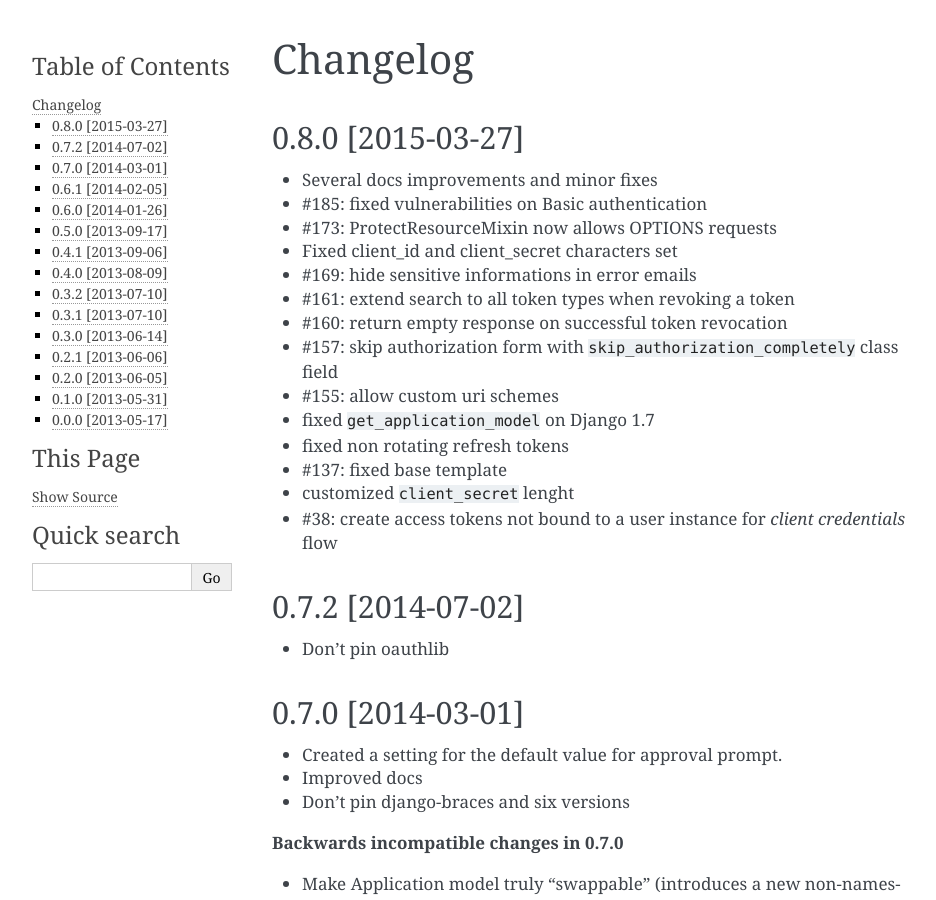
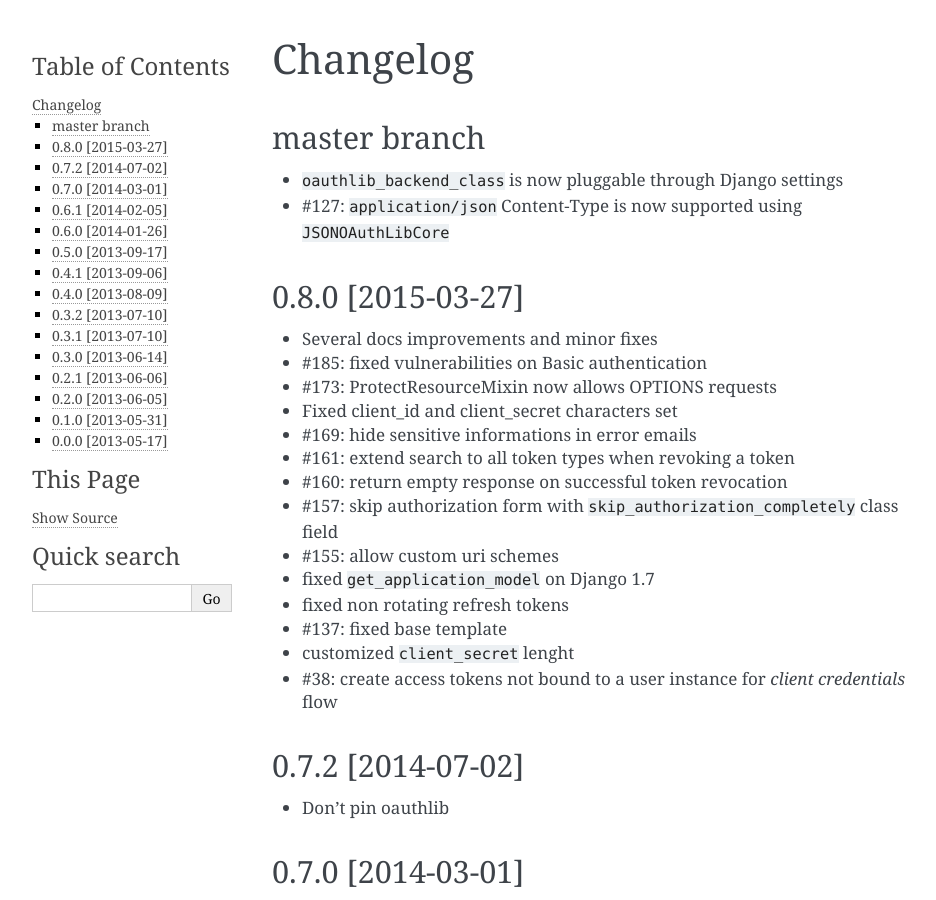
Before and after one commit to sheriffwoody0922/oauth-python-django, a Sphinx documentation site: the page built from docs/changelog.rst, in a window 1280 px wide and 900 px high. Shown: the whole window, without its empty margins (148-1084 px from the left). Built offline with Sphinx 7.4.7, drawn with Linux system fonts in a browser that asks for light colours.

Commit message:
changelog updated

```diff
--- a/README.rst
+++ b/README.rst
@@ -89,6 +89,12 @@ Roadmap / Todo list (help wanted)
 
 Changelog
 ---------
+
+master branch
+~~~~~~~~~~~~~
+
+* ``oauthlib_backend_class`` is now pluggable through Django settings
+* #127: ``application/json`` Content-Type is now supported using ``JSONOAuthLibCore``
 
 0.8.0 [2015-03-27]
 ~~~~~~~~~~~~~~~~~~
--- a/docs/changelog.rst
+++ b/docs/changelog.rst
@@ -1,5 +1,11 @@
 Changelog
 =========
+
+master branch
+-------------
+
+* ``oauthlib_backend_class`` is now pluggable through Django settings
+* #127: ``application/json`` Content-Type is now supported using ``JSONOAuthLibCore``
 
 0.8.0 [2015-03-27]
 ------------------
```
